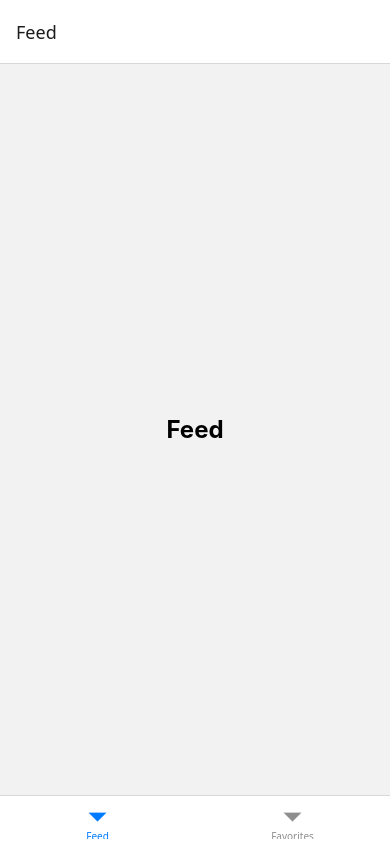
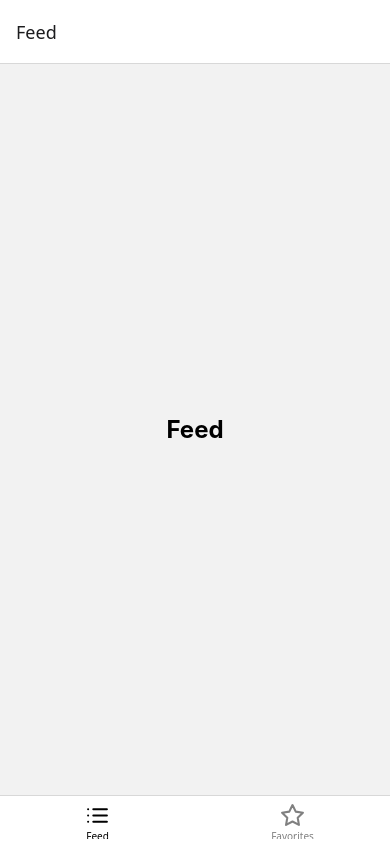
Before and after one commit to lucasbonacci/MediaFeed-technical-challenge, a React Native app: screen /Main in a window 390 px wide. Built offline with nearby package versions, Linux system fonts and the light colour scheme.

Commit message:
feat: add SVG icons and integrate them into bottom tabs

```diff
--- a/package.json
+++ b/package.json
@@ -18,7 +18,8 @@
     "react-native": "0.82.1",
     "react-native-gesture-handler": "^2.29.1",
     "react-native-safe-area-context": "^5.5.2",
-    "react-native-screens": "^4.18.0"
+    "react-native-screens": "^4.18.0",
+    "react-native-svg": "^15.15.0"
   },
   "devDependencies": {
     "@babel/core": "^7.25.2",
--- /dev/null
+++ b/src/assets/svg/ArrowBackIcon.tsx
@@ -0,0 +1,28 @@
+import React from 'react';
+import Svg, { Path } from 'react-native-svg';
+
+interface ArrowBackIconProps {
+  width?: number;
+  height?: number;
+  color?: string;
+}
+
+const ArrowBackIcon: React.FC<ArrowBackIconProps> = ({
+  width = 24,
+  height = 24,
+  color = '#000000',
+}) => {
+  return (
+    <Svg width={width} height={height} viewBox="0 0 24 24" fill="none">
+      <Path
+        d="M15 18L9 12L15 6"
+        stroke={color}
+        strokeWidth="2"
+        strokeLinecap="round"
+        strokeLinejoin="round"
+      />
+    </Svg>
+  );
+};
+
+export default ArrowBackIcon;
--- /dev/null
+++ b/src/assets/svg/ListIcon.tsx
@@ -0,0 +1,28 @@
+import React from 'react';
+import Svg, { Path } from 'react-native-svg';
+
+interface ListIconProps {
+  width?: number;
+  height?: number;
+  color?: string;
+}
+
+const ListIcon: React.FC<ListIconProps> = ({
+  width = 24,
+  height = 24,
+  color = '#000000',
+}) => {
+  return (
+    <Svg width={width} height={height} viewBox="0 0 24 24" fill="none">
+      <Path
+        d="M8 6H21M8 12H21M8 18H21M3 6H3.01M3 12H3.01M3 18H3.01"
+        stroke={color}
+        strokeWidth="2"
+        strokeLinecap="round"
+        strokeLinejoin="round"
+      />
+    </Svg>
+  );
+};
+
+export default ListIcon;
--- /dev/null
+++ b/src/assets/svg/StarIcon.tsx
@@ -0,0 +1,33 @@
+import React from 'react';
+import Svg, { Path } from 'react-native-svg';
+
+interface StarIconProps {
+  width?: number;
+  height?: number;
+  isFilled?: boolean;
+  filledColor?: string;
+  outlineColor?: string;
+}
+
+const StarIcon: React.FC<StarIconProps> = ({
+  width = 24,
+  height = 24,
+  isFilled = false,
+  filledColor = '#FFD700',
+  outlineColor = '#808080',
+}) => {
+  return (
+    <Svg width={width} height={height} viewBox="0 0 24 24" fill="none">
+      <Path
+        d="M12 2L15.09 8.26L22 9.27L17 14.14L18.18 21.02L12 17.77L5.82 21.02L7 14.14L2 9.27L8.91 8.26L12 2Z"
+        stroke={isFilled ? filledColor : outlineColor}
+        strokeWidth="2"
+        strokeLinecap="round"
+        strokeLinejoin="round"
+        fill={isFilled ? filledColor : 'none'}
+      />
+    </Svg>
+  );
+};
+
+export default StarIcon;
--- /dev/null
+++ b/src/assets/svg/index.ts
@@ -0,0 +1,3 @@
+export { default as ArrowBackIcon } from './ArrowBackIcon';
+export { default as ListIcon } from './ListIcon';
+export { default as StarIcon } from './StarIcon';
--- a/src/navigation/BottomTabs.tsx
+++ b/src/navigation/BottomTabs.tsx
@@ -3,14 +3,40 @@ import { createBottomTabNavigator } from '@react-navigation/bottom-tabs';
 import { Routes } from './paths';
 import Feed from '@/screens/Feed';
 import Favorites from '@/screens/Favorites';
+import { ListIcon, StarIcon } from '@/assets/svg';
 
 const Tab = createBottomTabNavigator();
 
 const BottomTabs: React.FC = () => {
   return (
-    <Tab.Navigator>
-      <Tab.Screen name={Routes.Feed} component={Feed} />
-      <Tab.Screen name={Routes.Favorites} component={Favorites} />
+    <Tab.Navigator
+      screenOptions={{
+        tabBarActiveTintColor: '#000000',
+        tabBarInactiveTintColor: '#808080',
+      }}>
+      <Tab.Screen
+        name={Routes.Feed}
+        component={Feed}
+        options={{
+          tabBarIcon: ({ color, size }) => (
+            <ListIcon width={size} height={size} color={color} />
+          ),
+        }}
+      />
+      <Tab.Screen
+        name={Routes.Favorites}
+        component={Favorites}
+        options={{
+          tabBarIcon: ({ color, size }) => (
+            <StarIcon
+              width={size}
+              height={size}
+              isFilled={false}
+              outlineColor={color}
+            />
+          ),
+        }}
+      />
     </Tab.Navigator>
   );
 };
```
Also changed, not shown: 2 other files (tests, documents, lock files or other folders).
